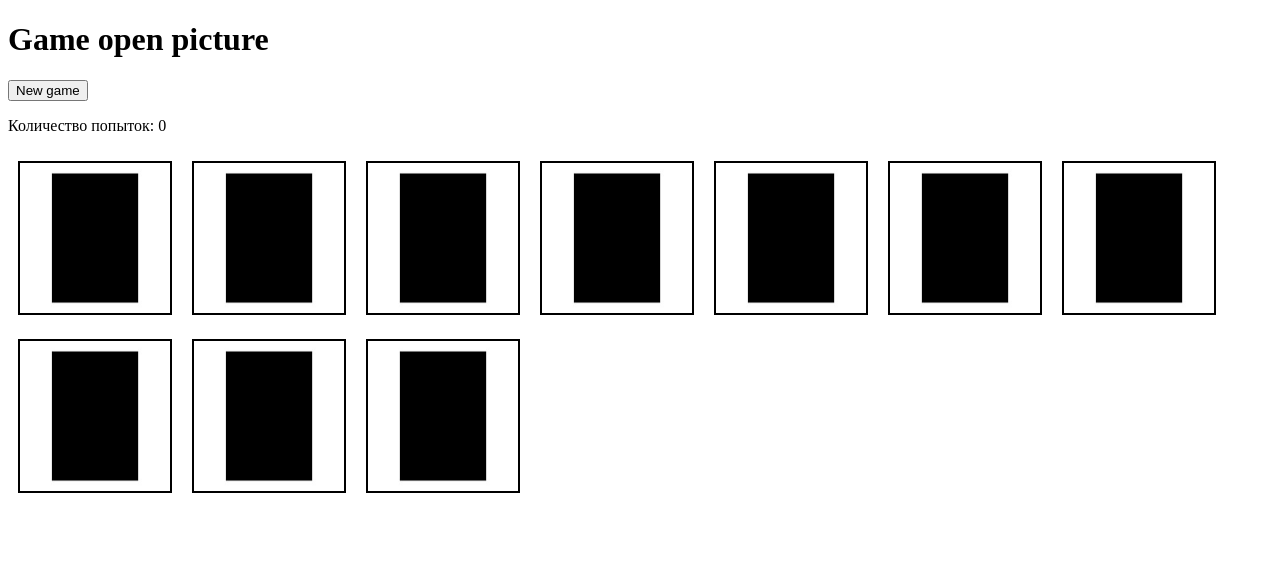
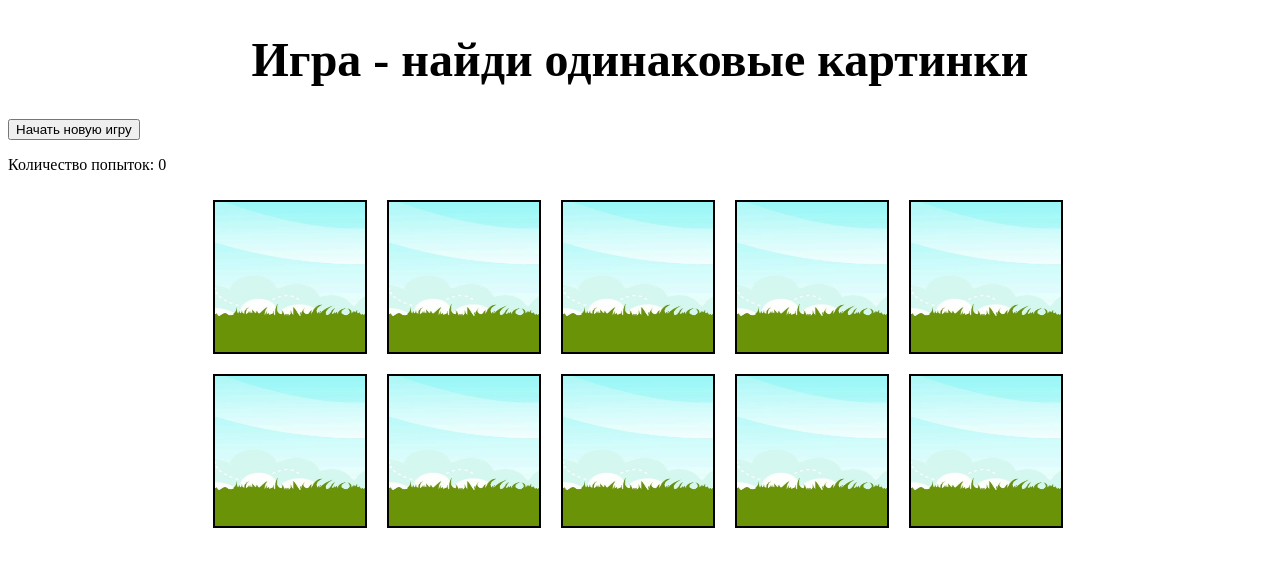
Before and after one commit to Floyd-88/game_image-oop-js, a plain HTML site: page index.html in a window 1280 px wide. Drawn offline with Linux system fonts and the light colour scheme.

Commit message:
update style.css

```diff
--- a/Card.js
+++ b/Card.js
@@ -17,7 +17,7 @@ imagePath() {
 }
 
 coverPath() {
-  return "img/black.jpg"
+  return "img/shirt.jpg"
 }
 
 get element() {
--- a/index.html
+++ b/index.html
@@ -9,8 +9,8 @@
     <title>Game_picture</title>
 </head>
 <body>
-<h1>Game open picture</h1>
-<button id="start_game">New game</button>
+<h1>Игра - найди одинаковые картинки</h1>
+<button id="start_game">Начать новую игру</button>
 <div>
     <p>Количество попыток: <span id="count_try"></span></p>
 </div>
--- a/style.css
+++ b/style.css
@@ -1,3 +1,15 @@
+h1 {
+    display: flex;
+    justify-content: center;
+    font-size: 48px;
+}
+#images {
+    display: flex;
+    flex-wrap: wrap;
+    width: 875px;
+    margin: auto;
+}
+
 .card {
     width: 150px;
     height: 150px;
```
Also changed, not shown: GameManager.js (line endings or trailing spaces), img/shirt.jpg (added).
